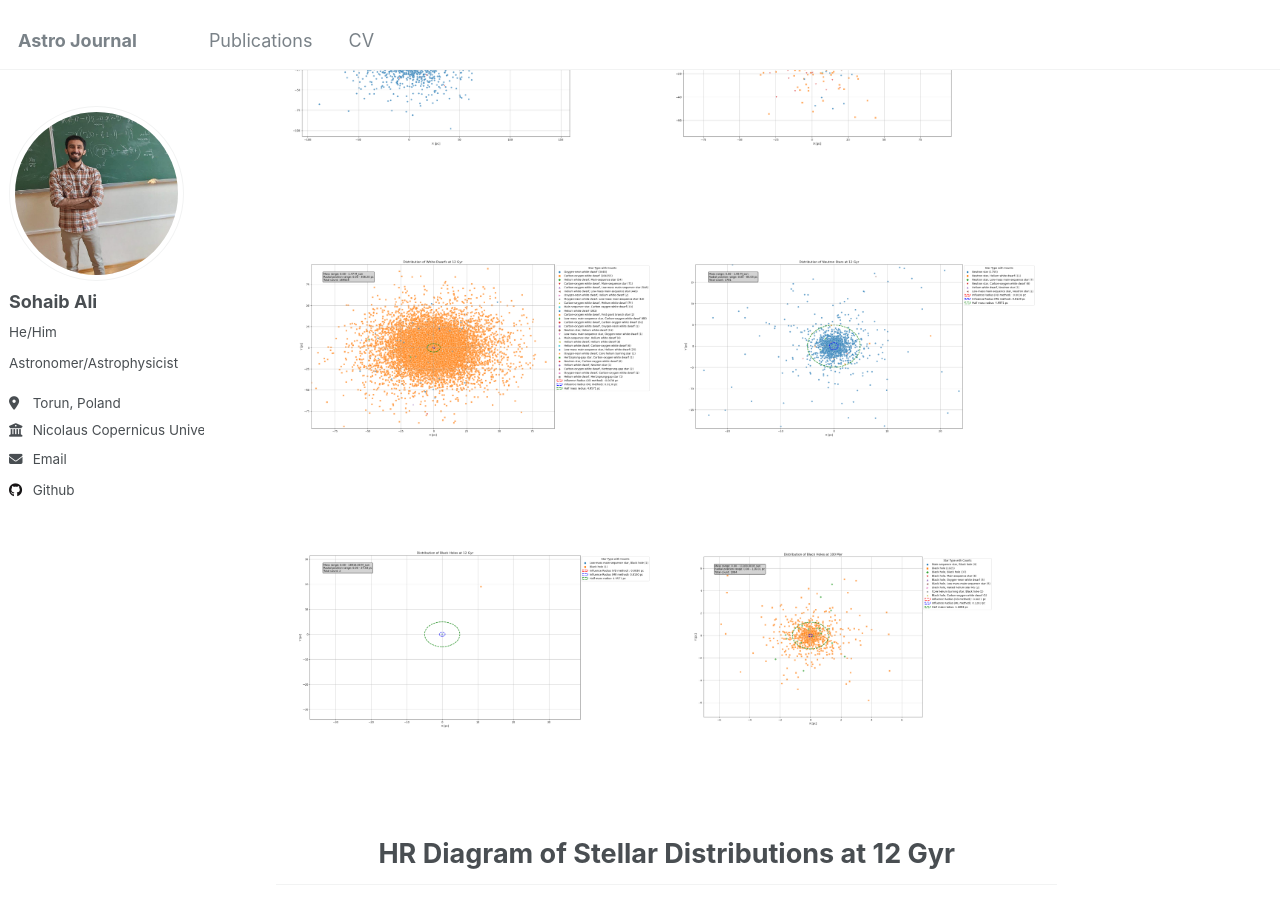
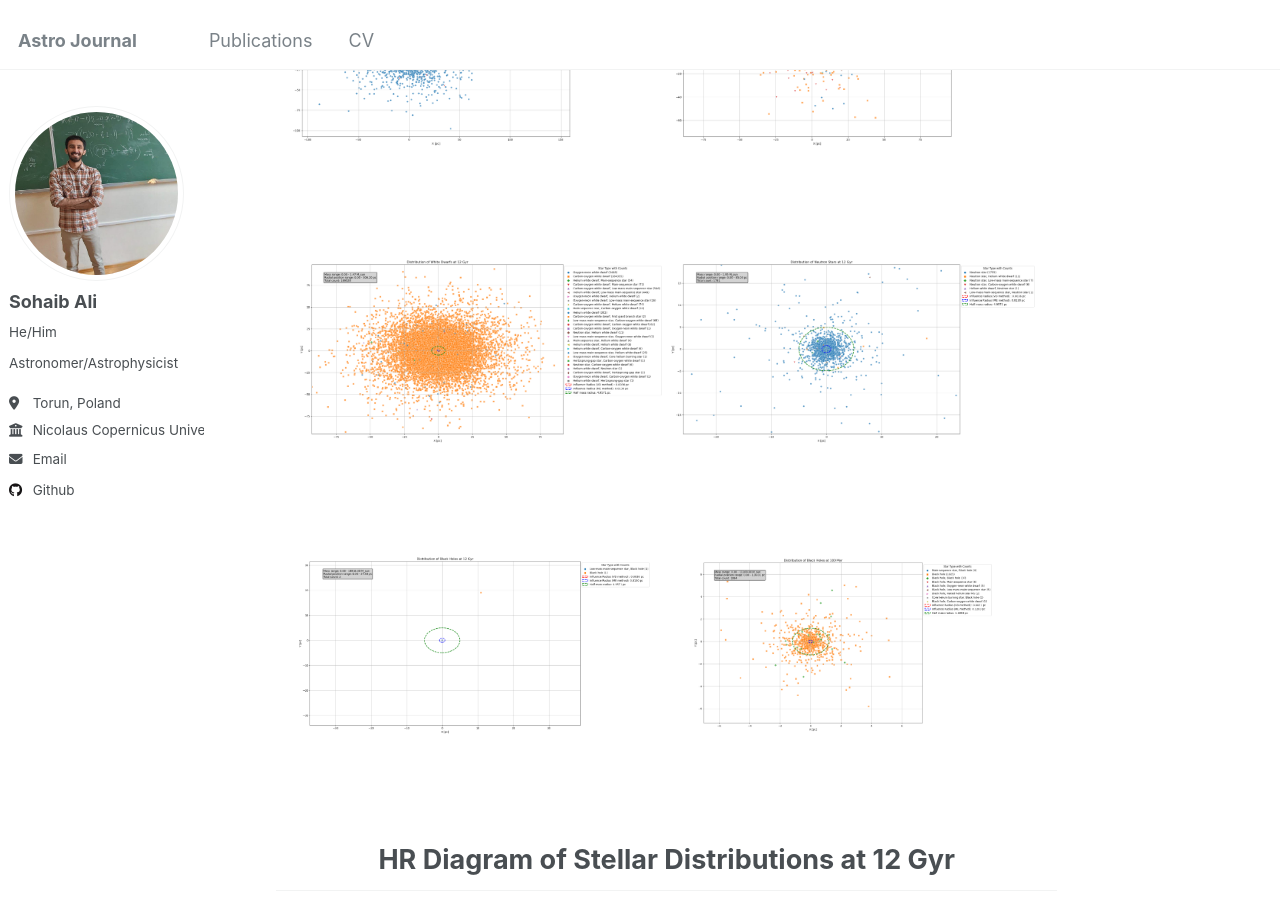
Before and after one commit to nebula-navigator/nebula-navigator.github.io, a Jekyll site: the page built from _publications/observational-properties-star-clusters.md, in a window 1280 px wide and 900 px high, scrolled down 931 px. Built offline with Jekyll 4.4.1, drawn with Linux system fonts in a browser that asks for light colours.

Commit message:
Update observational-properties-star-clusters.md

```diff
--- a/_publications/observational-properties-star-clusters.md
+++ b/_publications/observational-properties-star-clusters.md
@@ -35,12 +35,12 @@ The following figures show various stellar distributions in the cluster at taken
 <!-- Second Row -->
 <div class="page-content" style="display: flex; justify-content: space-between; margin: 20px; gap: 5px;">
     <!-- Left side figure -->
-    <figure style="text-align: center; flex: 1; max-width: 48%;">
+    <figure style="text-align: center; flex: 1; max-width: 80%;">
         <img src="/images/wddist.png" alt="Phase-folded lightcurve from Tarleton" style="width: 100%; max-width: 800px; height: auto;"/>
         <figcaption style="margin-top: 10px; font-size: 1.1em; font-weight: bold;"></figcaption>
     </figure>
     <!-- Right side figure -->
-    <figure style="text-align: center; flex: 1; max-width: 48%;">
+    <figure style="text-align: center; flex: 1; max-width: 80%;">
         <img src="/images/nsdist.png" alt="Another lightcurve or figure" style="width: 100%; max-width: 800px; height: auto;"/>
         <figcaption style="margin-top: 10px; font-size: 1.1em; font-weight: bold;"></figcaption>
     </figure>
```
